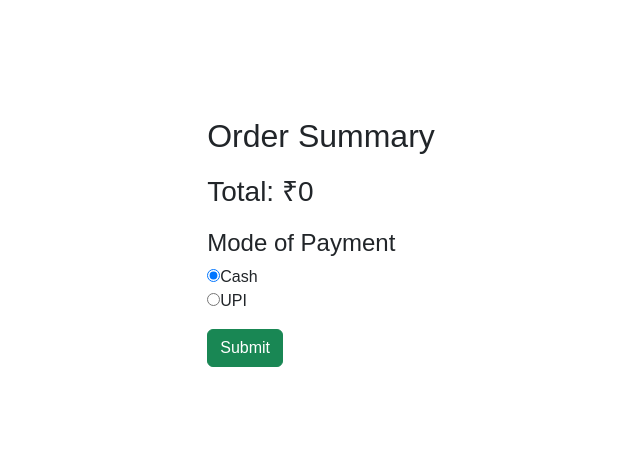
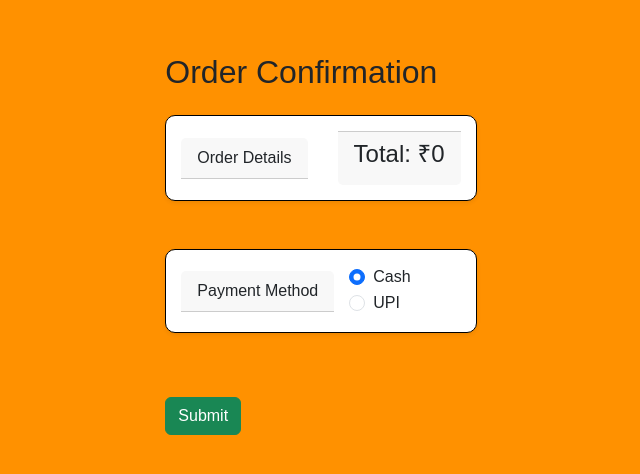
Before and after one commit to chaithanyajgowda/Canteen-Management-System, a React (Create React App) app: page /order in a window 1280 px wide. Shown: the part 168-642 px from the top of the page, without its empty margins (319-959 px from the left). Built offline with nearby package versions, Linux system fonts and the light colour scheme.

Commit message:
changes to home page

```diff
--- a/src/Components/HomePage.js
+++ b/src/Components/HomePage.js
@@ -19,11 +19,9 @@ function HomePage() {
         <Row className="align-items-center justify-content-center min-vh-100 px-50">
           <Col md={6} lg={6} className="text-center order-lg-1">
             <h2 className="larger-text">Eat Tasty Dish Everyday</h2>
-            <h1 className="largest-text">SHARE YOUR LOVE ABOUT FOOD</h1>
+            <h1 className="largest-text gradient-text">SHARE YOUR LOVE ABOUT FOOD</h1>
             <Button
-             style={
-              { backgroundColor: "#ffc107",
-                borderColor: "#ffc107" }}
+              style={{ backgroundColor: "#ffc107", borderColor: "#ffc107" }}
               className="mt-3 btn-large bordered-btn"
               onClick={handleOrderClick}
             >
--- a/src/Components/MenuItem.js
+++ b/src/Components/MenuItem.js
@@ -1,6 +1,5 @@
 import React, { useState } from 'react';
 import 'bootstrap/dist/css/bootstrap.min.css';
-import CarouselPage from './CarouselPage';
 import NavPage from './NavPage';
 import MenuDetails from './MenuDetails';
 import '../Styles/MenuItem.css';
@@ -23,7 +22,9 @@ const MenuItem = () => {
   return (
     <div>
       <NavPage />
-      <CarouselPage />
+      <div className='food-section-img'>
+      <img src='https://www.fusion6.com.au/wp-content/uploads/2022/09/popular-indian-dishes-cuisine.jpg' alt=''></img>
+     </div>
       <div className="container-menu mt-5">
         <div className="row">
           <div className="col-12 mb-3">
--- a/src/Components/OrderConfirmation.js
+++ b/src/Components/OrderConfirmation.js
@@ -1,22 +1,44 @@
-import React from 'react';
-import { useLocation } from 'react-router-dom';
+import React, { useState, useEffect } from 'react';
+import {  useLocation, useNavigate } from 'react-router-dom';
+import 'bootstrap/dist/css/bootstrap.min.css';
 
-const OrderConfirmation = () => {
+const OrderSummary = () => {
   const location = useLocation();
-  const { cart, total, paymentMethod, token } = location.state || { cart: [], total: 0, paymentMethod: 'cash', token: '' };
+  const navigate = useNavigate();
+  const { cart, total } = location.state || { cart: [], total:0 };
+  const [paymentMethod, setPaymentMethod] = useState('cash');
+  const [token, setToken] = useState('');
+
+  const handlePaymentChange = (e) => {
+    setPaymentMethod(e.target.value);
+  };
+
+  const handleSubmit = () => {
+    // Generate a random token number (for example purposes)
+    const newToken = Math.floor(Math.random() * 1000000) + 1;
+    setToken(newToken);
+  };
+
+  useEffect(() => {
+    if (token) {
+      navigate('/order-confirmation', {
+        state: {
+          cart: cart,
+          total: total,
+          paymentMethod: paymentMethod,
+          token: token,
+        },
+      });
+    }
+  }, [token, cart, total, paymentMethod, navigate]);
 
   return (
     <div className="container">
-      <h2>Order Confirmation</h2>
-      <div>
-        <h3>Token Number: {token}</h3>
-        <h4>Payment Method: {paymentMethod}</h4>
-        {paymentMethod === 'upi' && <p>Payment is done</p>}
-      </div>
+      <h2>Order confirmation</h2>
       <ul>
         {cart.map((item) => (
-          <li key={item.id}>
-            <div>
+          <li key={item.id} className="order-item">
+            <div className="order-details">
               <h4>{item.name}</h4>
               <p>Quantity: {item.quantity}</p>
               <p>Price: ₹{item.price * item.quantity}</p>
@@ -27,8 +49,58 @@ const OrderConfirmation = () => {
       <div className="total">
         <h3>Total: ₹{total}</h3>
       </div>
+      <div className="payment-method">
+        <h4>Mode of Payment</h4>
+        <div>
+          <label>
+            <input type="radio" name="payment" value="cash" checked={paymentMethod === 'cash'} onChange={handlePaymentChange} />
+            Cash
+          </label>
+        </div>
+        <div>
+          <label>
+            <input type="radio" name="payment" value="upi" checked={paymentMethod === 'upi'} onChange={handlePaymentChange} />
+            UPI
+          </label>
+        </div>
+      </div>
+      {token && (
+        <div className="token">
+          <h4>Order Token: {token}</h4>
+        </div>
+      )}
+      <button className="btn btn-success mt-3" onClick={handleSubmit}>
+        Submit
+      </button>
+      <style jsx>{`
+        .container {
+          margin-top: 20px;
+        }
+        .order-item {
+          border-bottom: 1px solid #ddd;
+          padding: 10px 0;
+        }
+        .order-item:last-child {
+          border-bottom: none;
+        }
+        .order-details {
+          margin-bottom: 10px;
+        }
+        .total {
+          margin-top: 20px;
+        }
+        .payment-method {
+          margin-top: 20px;
+        }
+        .token {
+          margin-top: 20px;
+          background-color: #f8f9fa;
+          padding: 10px;
+          border: 1px solid #ddd;
+        }
+      `}</style>
     </div>
   );
 };
 
-export default OrderConfirmation;
+export default OrderSummary;
--- a/src/Components/OrderSummary.js
+++ b/src/Components/OrderSummary.js
@@ -1,9 +1,11 @@
-import React, { useState } from 'react';
-import { Link, useLocation } from 'react-router-dom';
+import React, { useState, useEffect } from 'react';
+import { useLocation, useNavigate } from 'react-router-dom';
 import 'bootstrap/dist/css/bootstrap.min.css';
+import { Card, ListGroup, Button, Form, Container } from 'react-bootstrap';
 
 const OrderSummary = () => {
   const location = useLocation();
+  const navigate = useNavigate();
   const { cart, total } = location.state || { cart: [], total: 0 };
   const [paymentMethod, setPaymentMethod] = useState('cash');
   const [token, setToken] = useState('');
@@ -18,75 +20,82 @@ const OrderSummary = () => {
     setToken(newToken);
   };
 
+  useEffect(() => {
+    if (token) {
+      navigate('/order-confirmation', {
+        state: {
+          cart: cart,
+          total: total,
+          paymentMethod: paymentMethod,
+          token: token,
+        },
+      });
+    }
+  }, [token, cart, total, paymentMethod, navigate]);
+
   return (
-    <div className="container">
-      <h2>Order Summary</h2>
-      <ul>
-        {cart.map((item) => (
-          <li key={item.id} className="order-item">
-            <div className="order-details">
-              <h4>{item.name}</h4>
-              <p>Quantity: {item.quantity}</p>
-              <p>Price: ₹{item.price * item.quantity}</p>
-            </div>
-          </li>
-        ))}
-      </ul>
-      <div className="total">
-        <h3>Total: ₹{total}</h3>
-      </div>
-      <div className="payment-method">
-        <h4>Mode of Payment</h4>
-        <div>
-          <label>
-            <input type="radio" name="payment" value="cash" checked={paymentMethod === 'cash'} onChange={handlePaymentChange} />
-            Cash
-          </label>
-        </div>
-        <div>
-          <label>
-            <input type="radio" name="payment" value="upi" checked={paymentMethod === 'upi'} onChange={handlePaymentChange} />
-            UPI
-          </label>
-        </div>
-      </div>
-      <Link
-        to={{
-          pathname: '/order-confirmation',
-          state: {
-            cart: cart,
-            total: total,
-            paymentMethod: paymentMethod,
-            token: token
-          }
-        }}
-        className="btn btn-success mt-3"
-        onClick={handleSubmit}
-      >
+    <Container className="mt-4">
+      <h2>Order Confirmation</h2>
+      <Card className="my-4 border-black shadow-sm">
+        <Card.Header>Order Details</Card.Header>
+        <Card.Body>
+          <ListGroup variant="flush">
+            {cart.map((item) => (
+              <ListGroup.Item key={item.id} className="order-item">
+
+                  <h5>{item.name}</h5>
+                  <div className="d-flex align-items-center">
+                    <p className="mb-0">Quantity: {item.quantity}</p>
+                    <p className="mb-0 ml-3">Price: ₹{item.price * item.quantity}</p>
+                  </div>
+
+              </ListGroup.Item>
+            ))}
+          </ListGroup>
+        </Card.Body>
+        <Card.Footer>
+          <h4>Total: ₹{total}</h4>
+        </Card.Footer>
+      </Card>
+      <Card className="my-5 border-black shadow-sm">
+        <Card.Header>Payment Method</Card.Header>
+        <Card.Body>
+          <Form>
+            <Form.Check
+              type="radio"
+              label="Cash"
+              name="payment"
+              value="cash"
+              checked={paymentMethod === 'cash'}
+              onChange={handlePaymentChange}
+            />
+            <Form.Check
+              type="radio"
+              label="UPI"
+              name="payment"
+              value="upi"
+              checked={paymentMethod === 'upi'}
+              onChange={handlePaymentChange}
+            />
+          </Form>
+        </Card.Body>
+      </Card>
+      {token && (
+        <Card className="my-4 border-black shadow-sm">
+          <Card.Body>
+            <h4>Order Token: {token}</h4>
+          </Card.Body>
+        </Card>
+      )}
+      <Button className="btn btn-success mt-3" onClick={handleSubmit}>
         Submit
-      </Link>
+      </Button>
       <style jsx>{`
-        .container {
-          margin-top: 20px;
-        }
-        .order-item {
-          border-bottom: 1px solid #ddd;
-          padding: 10px 0;
-        }
-        .order-item:last-child {
-          border-bottom: none;
-        }
-        .order-details {
-          margin-bottom: 10px;
-        }
-        .total {
-          margin-top: 20px;
-        }
-        .payment-method {
-          margin-top: 20px;
+        .border-black {
+          border-color: black !important;
         }
       `}</style>
-    </div>
+    </Container>
   );
 };
 
--- a/src/Styles/HomePage.css
+++ b/src/Styles/HomePage.css
@@ -23,29 +23,53 @@ padding-right: 240px;
   width: 100%;
 }
 
-.text-white {
-  color: #fff;
+@import url('https://fonts.googleapis.com/css2?family=Roboto:wght@300;400;700&display=swap');
+
+body {
+  font-family: 'Roboto', sans-serif;
 }
 
-.text-center {
-  text-align: center;
+.main-section {
+
+  padding: 60px 0;
 }
 
 .larger-text {
-  font-size: 1.3rem; /* Increase font size */
+  font-size: 2.5rem;
+  font-weight: 300;
+  color: #616c77;
+  text-shadow: 2px 2px 4px rgba(244, 46, 46, 0.1);
+  letter-spacing: 1px;
 }
 
 .largest-text {
-  font-size: 3rem; /* Even larger font size */
-}
-
-.mt-3 {
-  margin-top: 1rem;
+  font-size: 4rem;
+  font-weight: 700;
+  color: #212529;
+  text-transform: uppercase;
+  text-shadow: 4px 4px 8px rgba(0, 0, 0, 0.1);
+  margin-bottom: 20px;
+  background: linear-gradient(90deg, #0e0909, #742e03);
+  -webkit-background-clip: text;
+  color: transparent;
+  letter-spacing: 2px;
 }
 
 .btn-large {
-  padding: 0.75rem 1.5rem;
-  font-size: 1.5rem; /* Increase font size for the button */
+  padding: 15px 30px;
+  font-size: 1.25rem;
+  font-weight: 600;
+  transition: all 0.3s ease;
+}
+
+.bordered-btn {
+  border-radius: 50px;
+}
+
+.bordered-btn:hover {
+  background-color: #e0a800;
+  border-color: #e0a800;
+  transform: scale(1.05);
 }
 
 img{
--- a/src/Styles/MenuItem.css
+++ b/src/Styles/MenuItem.css
@@ -1,5 +1,5 @@
 body {
-    background-color: white;
+    background-color: #ff9100;
     font-family: 'Arial', sans-serif;
   }
 
```
Also changed, not shown: src/Styles/OrderSummary.css (added).
